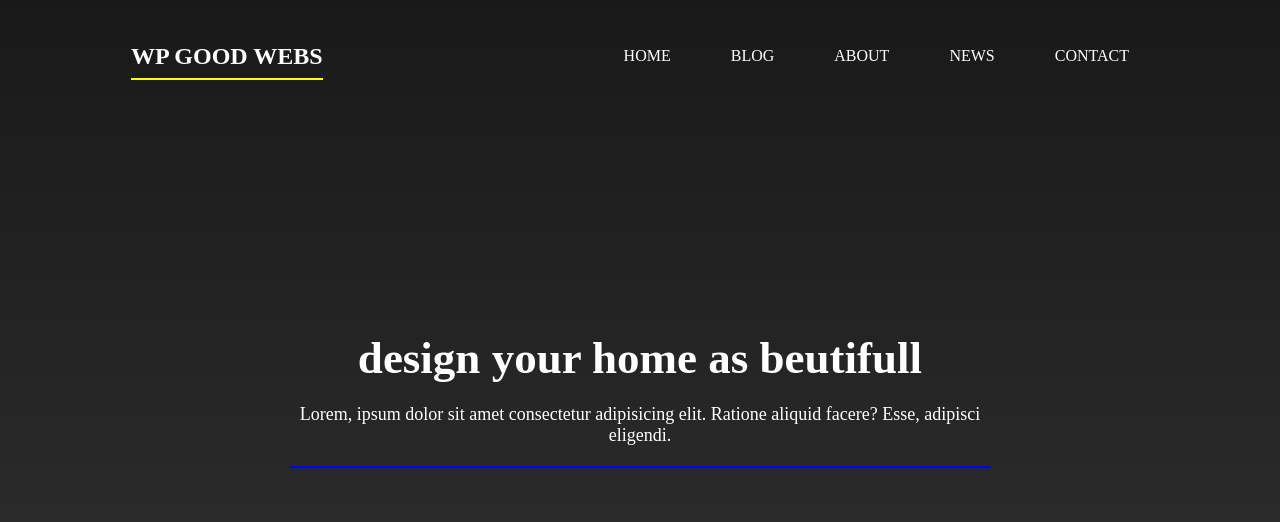
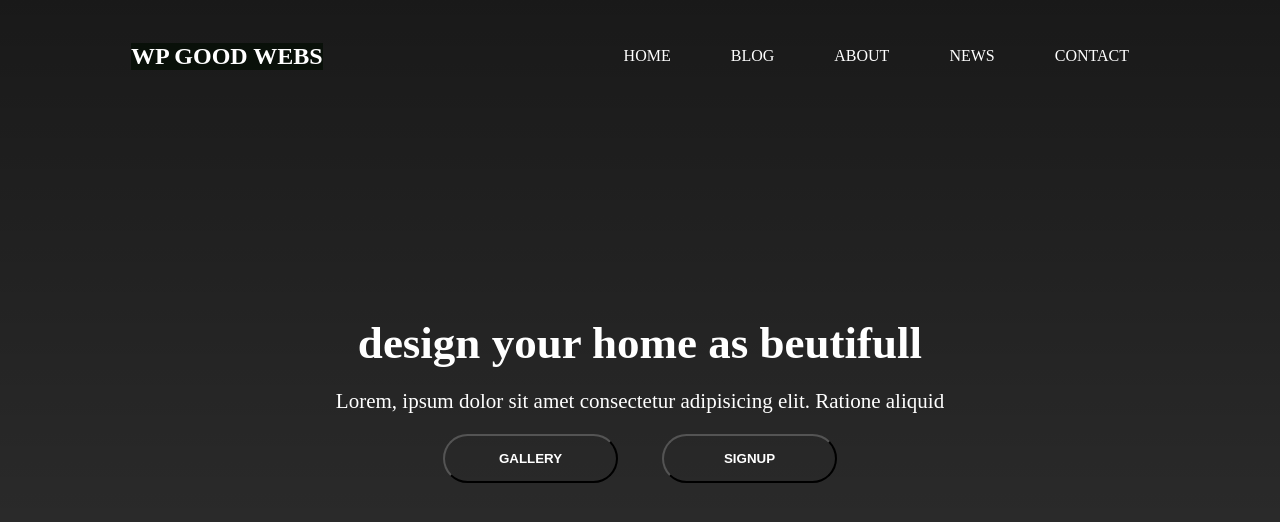
Before and after one commit to pkBilalAhmed/html-css-landing-page-menu, a plain HTML site: page index.html in a window 1280 px wide. Drawn offline with Linux system fonts and the light colour scheme.

Commit message:
page complated with animations at web title, menu, and cta buttosn

```diff
--- a/index.html
+++ b/index.html
@@ -9,7 +9,7 @@
   <body>
     <div class="main-container">
       <div class="header">
-        <div class="logo"><h2>WP GOOD WEBS</h2></div>
+        <div class="logo"><h2 class="title"><span></span>WP GOOD WEBS</h2></div>
         <div class="menu">
           <ul>
             <li><a href="#">home</a></li>
@@ -25,8 +25,12 @@
           <h2>design your home as beutifull</h2>
           <p>
             Lorem, ipsum dolor sit amet consectetur adipisicing elit. Ratione
-            aliquid facere? Esse, adipisci eligendi.
+            aliquid
           </p>
+        </div>
+        <div class="cta">
+          <button class="cta-btns"><span></span> Gallery</button>
+          <button class="cta-btns"><span></span> SignUP</button>
         </div>
       </div>
     </div>
--- a/style.css
+++ b/style.css
@@ -7,16 +7,38 @@
   color: #fff;
   cursor: pointer;
   position: relative;
-  /* font-family: ; */
 }
+
 .logo::after {
   content: "";
-  width: 100%;
-  height: 2px;
+  width: 0;
+  height: 1px;
+  /* border-radius: 25px; */
+  /* padding: 0px 10px; */
   position: absolute;
-  background-color: yellow;
+  background-color: #f4bd09;
+  /* opacity: 0.75; */
   left: 0;
   bottom: -10px;
+  transition: 0.2s;
+  z-index: 1;
+}
+.logo:hover::after{
+  width: 100%;
+}
+.title {
+  background: transparent;
+  position: relative;
+  /* display: inline; */
+}
+.title span {
+  /* display: block; */
+  width: 100%;
+  height: 100%;
+  background: #595;
+  position: absolute;
+  left: 0;
+  bottom: 0;
 }
 /* .logo::after */
 .main-container {
@@ -27,7 +49,6 @@
   background-size: cover;
   background-position: center;
 }
-
 .header {
   width: 85%;
   /* background-color: white; */
@@ -88,8 +109,68 @@
   font-size: 45px;
 }
 .content p {
-  font-size: 18px;
+  font-size: 21px;
   margin-top: 20px;
-  border-bottom: 2px solid blue;
-  padding-bottom: 20px;
 }
+.cta {
+  margin-top: 20px;
+}
+button {
+  width: 175px;
+  padding: 15px 0px;
+  border-radius: 25px;
+  text-transform: uppercase;
+  font-weight: bold;
+  background: transparent;
+  margin: 0px 20px;
+  position: relative;
+  overflow: hidden;
+  color: #fff;
+
+  /* z-index: 10; */
+}
+span {
+  width: 0;
+  height: 100%;
+  background-color: #333;
+  position: absolute;
+  transition: 0.5s;
+  left: 0;
+  bottom: 0;
+  z-index: -1;
+}
+button:hover span {
+  width: 100%;
+}
+
+/* .cta-btns {
+  padding: 15px 30px;
+  border-radius: 25px;
+  width: 175px;
+  font-weight: bold;
+  text-align: center;
+  text-transform: uppercase;
+  background: transparent ;
+  color: #fff;
+  cursor: pointer;
+  margin: 0px 10px;
+  overflow: hidden;
+  /* transition: 0.5s; */
+/* position: relative;
+}
+span {
+  width: 0%;
+  height: 100%;
+  border-radius: 25px;
+  position: absolute;
+  left: 0;
+  bottom: 0;
+  background-color: #333;
+  transition: 0.5s;
+  z-index: -1;
+}
+button:hover span {
+  background-color: #444;
+  width: 100%;
+  border: none;
+} */
```
